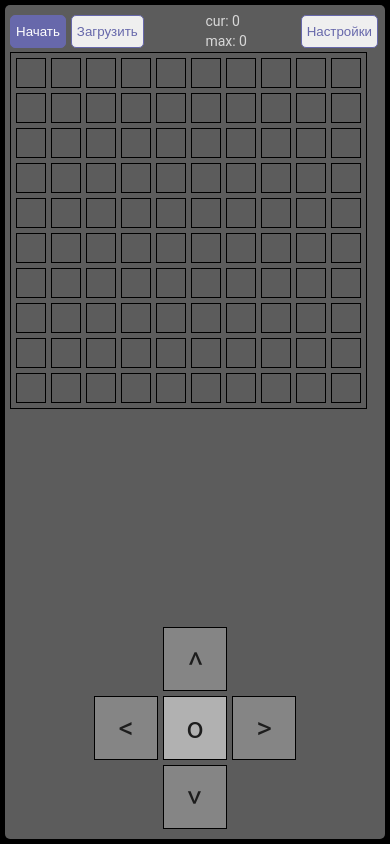
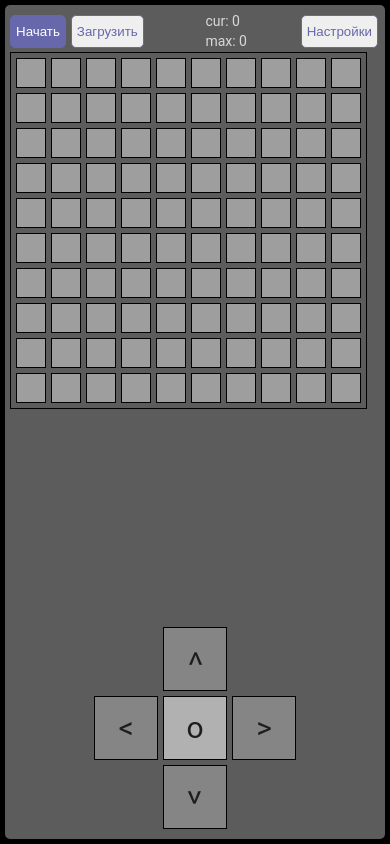
Before and after one commit to AlabamaWebp/solidSnake, an Angular app: page / in a window 390 px wide. Built offline with nearby package versions, Linux system fonts and the light colour scheme.

Commit message:
norm color

```diff
--- a/src/app/app.component.scss
+++ b/src/app/app.component.scss
@@ -94,21 +94,22 @@ $top_line: #dfdfdf;
       }
     }
 }
-$size: 40px - 4px;
-@media (max-width: 1200px) {
-  $size: 30px - 4px;
-  .td {
-    width: $size !important;
-    height: $size !important;
-  }
-}
+// $size: 40px - 4px;
+// @media (max-width: 1200px) {
+//   $size: 30px - 4px;
+//   .td {
+//     width: $size !important;
+//     height: $size !important;
+//   }
+// }
 table {
   border-spacing: 5px;
   .td {
     // border-radius: 100%;
     border: 1px solid black;
-    width: $size;
-    height: $size;
+    background-color: #9e9e9e;
+    // width: $size;
+    // height: $size;
     &.clickable {
       cursor: pointer;
       transition: .1s;
```
